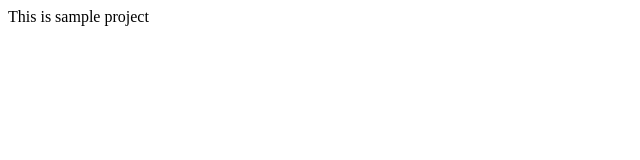
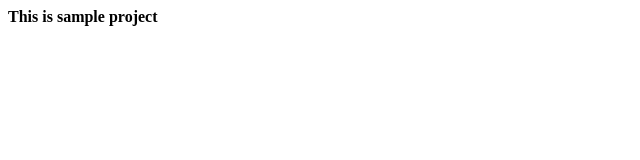
Before and after one commit to masihulla/samplejob, a plain HTML site: page index.html in a window 1280 px wide. Shown: the full height of the page, 0-640 px from the left. Drawn offline with Linux system fonts and the light colour scheme.

Commit message:
Update index.html

```diff
--- a/index.html
+++ b/index.html
@@ -1,5 +1,5 @@
 <html>
 <body>
-  <p style: color= blue>This is sample project</p>
+  <p><b>This is sample project</p>
   </body>
   </html>
```
